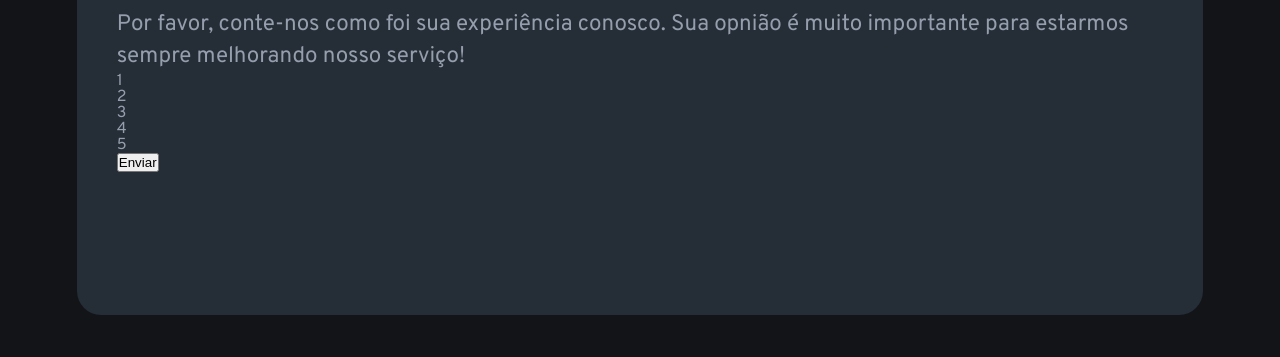
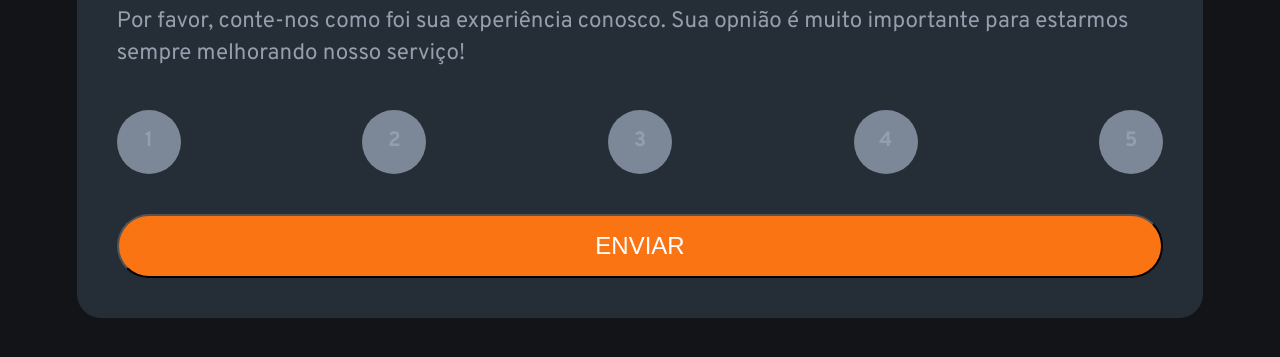
Before and after one commit to felypemp/Avaliacao-interativa, a plain HTML site: page index.html in a window 1280 px wide. Shown: the part 335-692 px from the top of the page. Drawn offline with Linux system fonts and the light colour scheme.

Commit message:
Estilizado os botões de avaliação e enviar

```diff
--- a/CSS/style.css
+++ b/CSS/style.css
@@ -1,7 +1,7 @@
 :root {
  --Orange: hsl(25, 97%, 53%);
 
---White: hsl(0, 0%, 100%);
+--white: hsl(0, 0%, 100%);
 --light-grey: hsl(217, 12%, 63%);
 --medium-grey: hsl(216, 12%, 54%);
 --dark-blue: hsl(213, 19%, 18%);
@@ -32,7 +32,7 @@ body {
     background-color: var(--dark-blue);
     color: var(--light-grey);
     width: 88%; /*Temporário*/
-    height: 500px; /*Temporário*/
+    height: 80%px; /*Temporário*/
     padding: 2.5rem;
     border-radius: 1.5rem;
 
@@ -56,7 +56,7 @@ img {
 .card h1 {
     font-size: 2.4rem;
     margin-top: 2rem;
-    color: var(--White);
+    color: var(--white);
 }
 
 .text{
@@ -65,3 +65,46 @@ img {
     font-size: 1.4rem;
     line-height: 2rem;
 }
+
+.Number-list{
+    display: flex;
+    align-items: center;
+    justify-content:space-between;
+}
+
+.number-rating{
+    color: var(--light-grey) ;
+    font-size: 1.3rem;
+    font-weight: 700;
+    background-color: var(--medium-grey);
+    width: 4rem;
+    height: 4rem;
+    border-radius:50%;
+    margin-top: 2.5rem;
+
+    display: flex;
+    align-items: center;
+    justify-content: center;
+}
+
+.number-rating:hover{
+
+}
+
+.btn-submit{
+    background-color: var(--Orange);
+    width: 100%;
+    text-transform: uppercase;
+    color: var(--white);
+    margin-top: 2.5rem;
+    font-size: 1.5rem;
+    padding: 1rem;
+    border-radius: 4rem;
+
+}
+
+.btn-submit:hover{
+    background-color: var(--white);
+    color:orange;
+
+}
--- a/index.html
+++ b/index.html
@@ -31,7 +31,7 @@
               <li class="number-rating">5</li>
           </ul>
         </div>
-        <input type="button" value="Enviar">
+        <input type="button" class="btn-submit" value="Enviar">
       </div>
     </main>
 </body>
```
